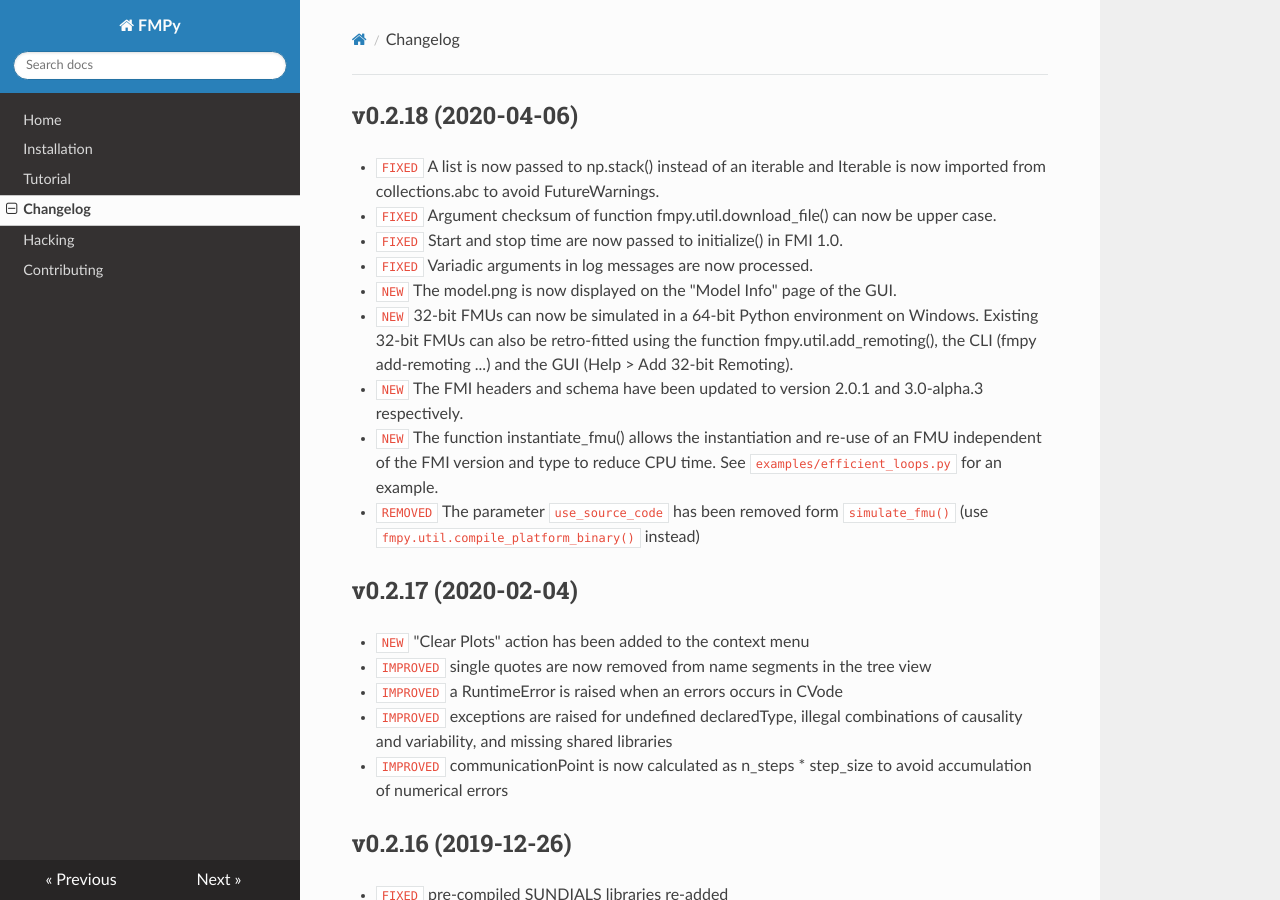
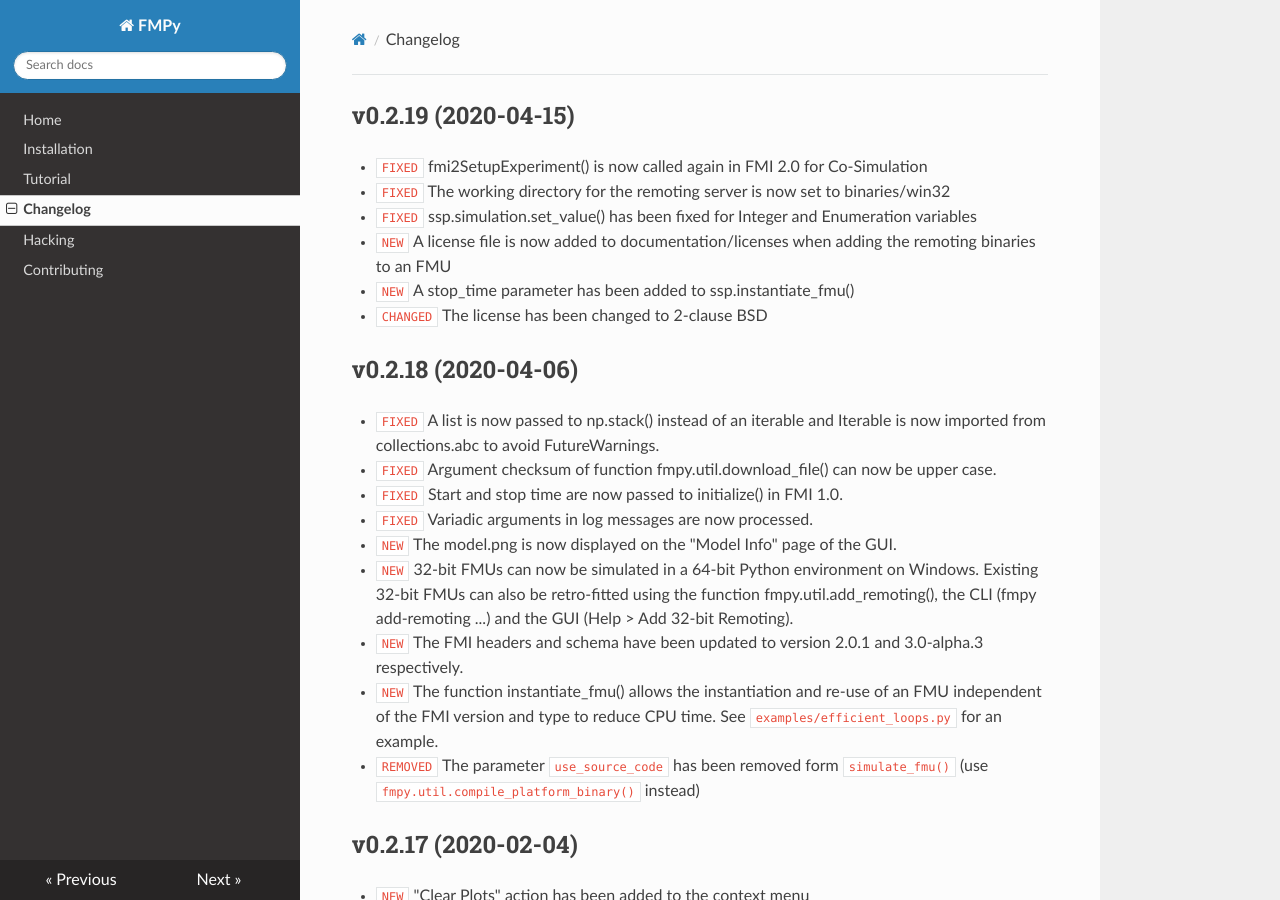
Before and after one commit to CATIA-Systems/FMPy, an MkDocs documentation site: the page built from docs/changelog.md, in a window 1280 px wide and 900 px high. Built offline with MkDocs 1.6.1, drawn with Linux system fonts in a browser that asks for light colours; nearby versions of some CDN libraries; old or Windows-style settings are respelled for this version of MkDocs.

Commit message:
Update changelog

```diff
--- a/docs/changelog.md
+++ b/docs/changelog.md
@@ -1,3 +1,12 @@
+## v0.2.19 (2020-04-15)
+
+- `FIXED` fmi2SetupExperiment() is now called again in FMI 2.0 for Co-Simulation
+- `FIXED` The working directory for the remoting server is now set to binaries/win32
+- `FIXED` ssp.simulation.set_value() has been fixed for Integer and Enumeration variables
+- `NEW` A license file is now added to documentation/licenses when adding the remoting binaries to an FMU
+- `NEW` A stop_time parameter has been added to ssp.instantiate_fmu()
+- `CHANGED` The license has been changed to 2-clause BSD
+
 ## v0.2.18 (2020-04-06)
 
 - `FIXED` A list is now passed to np.stack() instead of an iterable and Iterable is now imported from collections.abc to avoid FutureWarnings.
```
